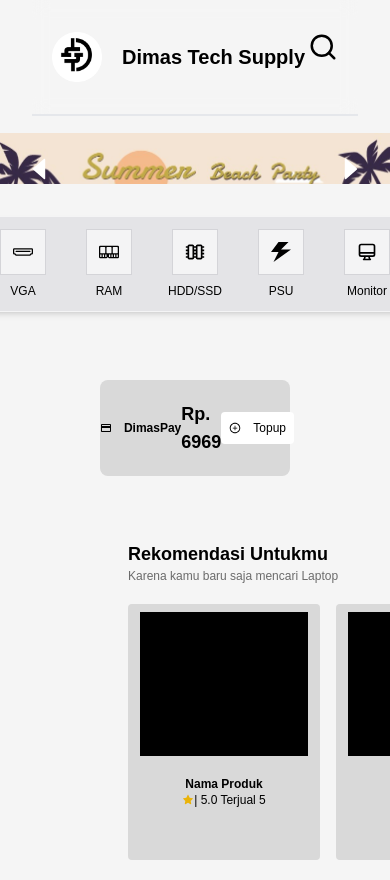
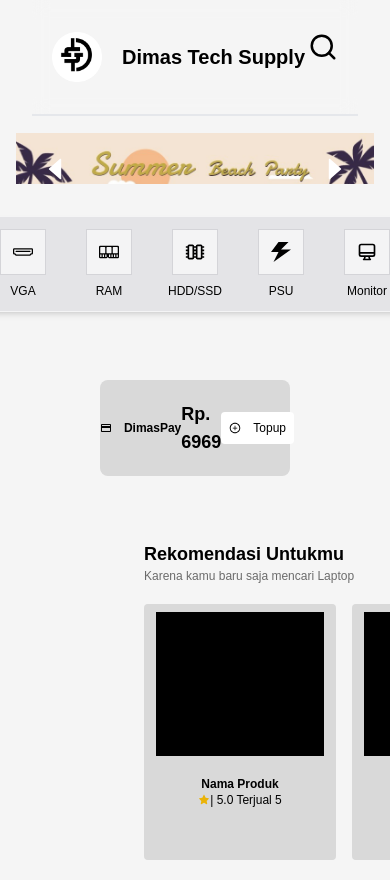
Before and after one commit to zackdesu/dimas-shop, a Next.js app: page / in a window 390 px wide. Shown: the top 880 px of the page. Built offline with nearby package versions, Linux system fonts and the light colour scheme.

Commit message:
body margin responsive

```diff
--- a/app/globals.css
+++ b/app/globals.css
@@ -6,7 +6,7 @@
 
 @layer base {
   body {
-    @apply bg-neutral-100 text-black transition-colors duration-200 min-h-[100vh] flex flex-col;
+    @apply bg-neutral-100 text-black transition-colors duration-200 min-h-[100vh] flex flex-col mx-4 sm:mx-8 md:mx-16 lg:mx-32;
   }
 
   html * {
```
